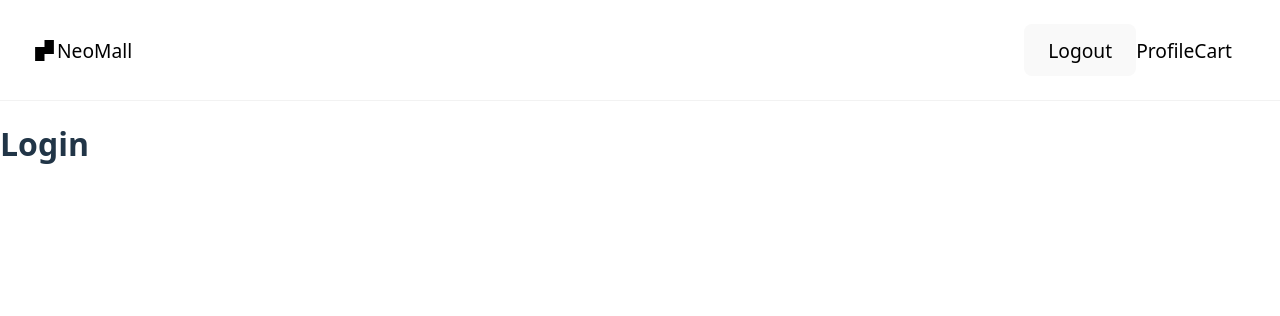
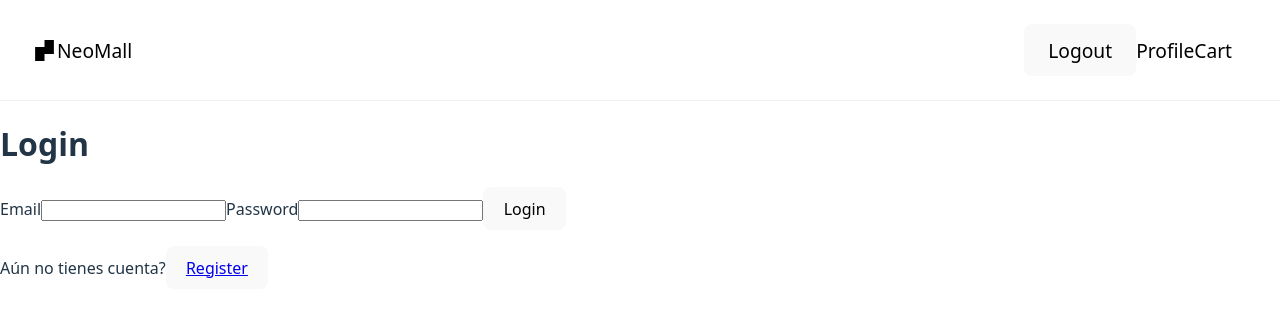
Before and after one commit to ariigrangetto/neomall-login, a React (Vite) app in the folder client/: page /login in a window 1280 px wide. Shown: the top 316 px of the page. Built offline with nearby package versions, Linux system fonts and the light colour scheme.

Commit message:
feat: error message display

```diff
--- a/client/src/pages/Login.tsx
+++ b/client/src/pages/Login.tsx
@@ -1,10 +1,24 @@
 import { useForm } from "react-hook-form";
+import useAuth from "../hooks/useAuth";
+import { useEffect, useId } from "react";
+import { Link, useNavigate } from "react-router";
+
 export default function Login() {
+  const navigate = useNavigate();
+  const emailId = useId();
+  const passwordId = useId();
+  const { login, errorMessage, isAuthenticated } = useAuth();
   const {
     register,
     handleSubmit,
     formState: { errors },
   } = useForm();
+
+  useEffect(() => {
+    if (isAuthenticated) {
+      navigate("/products");
+    }
+  });
 
   const onSubmit = handleSubmit(async (data) => {
     await login(data);
@@ -12,6 +26,27 @@ export default function Login() {
   return (
     <>
       <h1>Login</h1>
+      {errorMessage &&
+        errorMessage.map((error, i) => (
+          <div key={i}>
+            <p>{error}</p>
+          </div>
+        ))}
+      <form onSubmit={onSubmit}>
+        <label htmlFor={emailId}>Email</label>
+        <input type='email' {...register("email", { required: true })} />
+        {errors.email && <p>Email required</p>}
+        <label htmlFor={passwordId}>Password</label>
+        <input type='password' {...register("password", { required: true })} />
+        {errors.password && <p>Password required</p>}
+        <button type='submit'>Login</button>
+      </form>
+      <p>
+        Aún no tienes cuenta?
+        <button>
+          <Link to='/register'>Register</Link>
+        </button>
+      </p>
     </>
   );
 }
```
